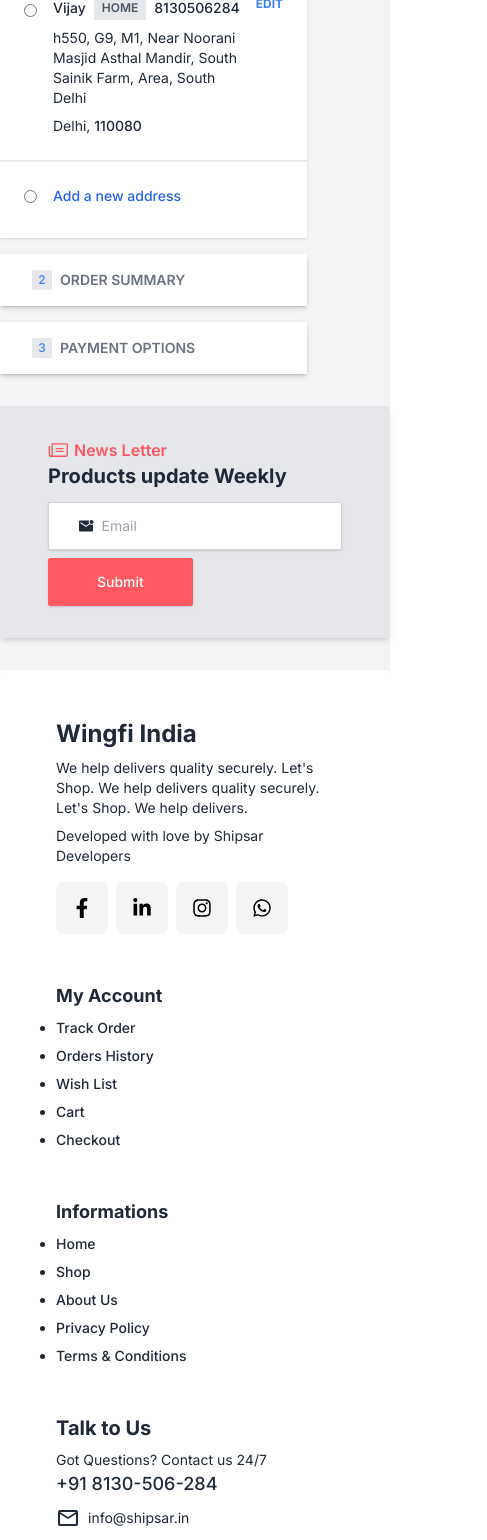
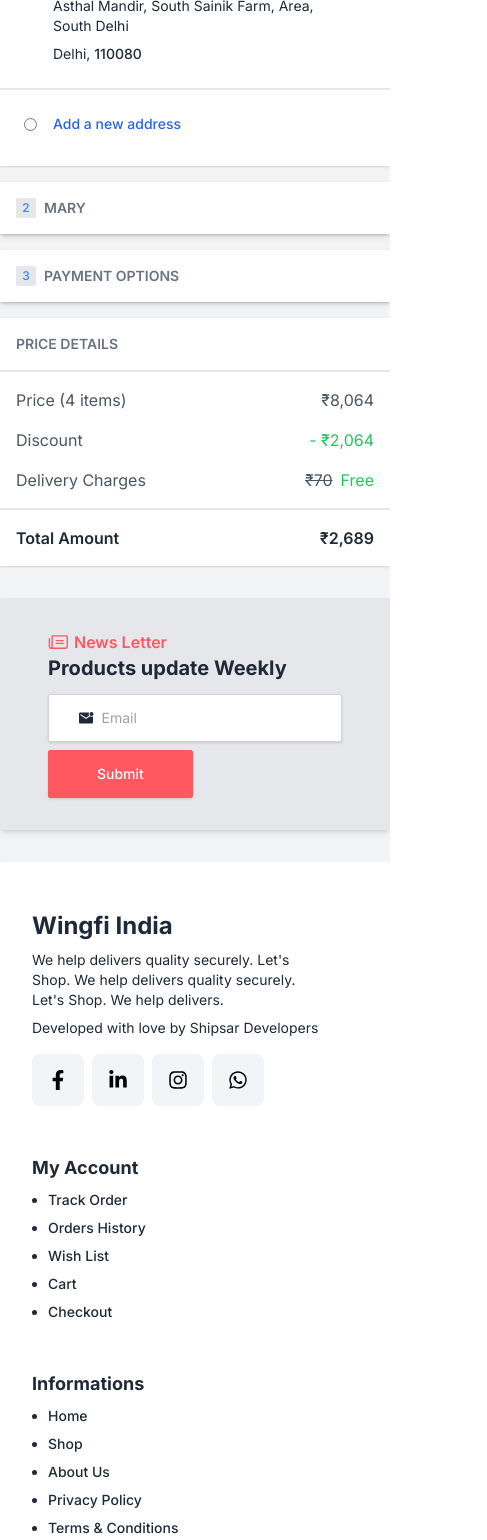
Before and after one commit to Be1newinner/wingfi-main, a Next.js app in the folder wingfi-main/: page /checkout in a window 390 px wide. Shown: the part 432-1972 px from the top of the page, 487 px wide, since content can reach past the window. Built offline with nearby package versions, Linux system fonts and the light colour scheme; no server answers.

Commit message:
1/08/2024

```diff
--- a/wingfi-main/src/app/cart/page.jsx
+++ b/wingfi-main/src/app/cart/page.jsx
@@ -15,11 +15,11 @@ export default function Cart() {
           marginLeft: "auto",
           marginRight: "auto",
         }}
-        className="my-8"
+        className="sm:my-8"
       >
-        <div className="flex w-full gap-4">
+        <div className="flex flex-col sm:flex-row w-full gap-4">
           <div className="bg-white basis-2/3 shadow">
-            <p className="text-white font-semibold text-sm p-4 px-8 shadow-md bg-blue-500">
+            <p className="text-white font-semibold text-sm p-4 px-4 sm:px-8 shadow-md bg-blue-500">
               CART ITEMS
             </p>
             <CartProductArray />
--- a/wingfi-main/src/app/checkout/components/PaymentOptions.tsx
+++ b/wingfi-main/src/app/checkout/components/PaymentOptions.tsx
@@ -18,7 +18,7 @@ export default function PaymentOptions({
 
   return checkoutSteps === 3 ? (
     <div className="bg-white shadow">
-      <p className="flex gap-2 text-white font-semibold text-sm p-4 px-8 shadow-md bg-blue-500">
+      <p className="flex gap-2 text-white font-semibold text-sm py-4 px-4 sm:px-8 shadow-md bg-blue-500 ">
         <div className="flex w-5 h-5 bg-white rounded-sm items-center justify-center">
           <span className="text-blue-600 text-xs font-medium">3</span>
         </div>
@@ -61,9 +61,9 @@ export default function PaymentOptions({
           </label>
         </div>
       </div>
-      <div className="px-8 py-4 flex items-center">
+      <div className="px-4 sm:px-8 py-4 flex flex-wrap w-full items-center">
         <span className="text-sm flex-1">
-          Order confirmation email will be sent to{" "}
+          Order confirmation email will be sent to
           <span className="font-semibold">be1newinner@gmail.com</span>
         </span>
         <button
@@ -76,7 +76,7 @@ export default function PaymentOptions({
     </div>
   ) : (
     <div className="bg-white shadow cursor-pointer">
-      <p className="flex gap-2 text-gray-500 font-semibold text-sm p-4 px-8 shadow-md bg-white">
+      <p className="flex gap-2 text-gray-500 font-semibold text-sm p-4 px-4 sm:px-8 shadow-md bg-white">
         <div className="flex w-5 h-5 bg-gray-200 rounded-sm items-center justify-center">
           <span className="text-blue-500 text-xs font-medium">3</span>
         </div>
--- a/wingfi-main/src/app/checkout/page.tsx
+++ b/wingfi-main/src/app/checkout/page.tsx
@@ -29,13 +29,13 @@ export default function Checkout() {
             marginLeft: "auto",
             marginRight: "auto",
           }}
-          className="my-8"
+          className="sm:my-8"
         >
-          <div className="flex w-full gap-4">
+          <div className="flex flex-col  w-full gap-4 sm:flex-row">
             <div className="basis-2/3 flex flex-col gap-4">
               {checkoutSteps === 1 ? (
                 <div className="bg-white shadow">
-                  <p className="flex gap-2 text-white font-semibold text-sm p-4 px-8 shadow-md bg-blue-500">
+                  <p className="flex gap-2 text-white font-semibold text-sm p-4 px-4 sm:px-8 shadow-md bg-blue-500">
                     <div className="flex w-5 h-5 bg-white rounded-sm items-center justify-center">
                       <span className="text-blue-600 text-xs font-medium">
                         1
@@ -59,7 +59,7 @@ export default function Checkout() {
                 </div>
               ) : (
                 <div className="bg-white shadow flex">
-                  <div className="flex gap-2 text-gray-500 font-semibold py-6 text-sm px-8 shadow-md bg-white flex-1">
+                  <div className="flex gap-2 text-gray-500 font-semibold py-6 text-sm px-4 sm:px-8 shadow-md bg-white flex-1">
                     <div className="flex w-5 h-5 bg-gray-200 rounded-sm items-center justify-center">
                       <span className="text-blue-500 text-xs font-medium">
                         1
@@ -88,7 +88,7 @@ export default function Checkout() {
 
               {checkoutSteps === 2 ? (
                 <div className="bg-white shadow">
-                  <p className="flex gap-2 text-white font-semibold text-sm p-4 px-8 shadow-md bg-blue-500">
+                  <p className="flex gap-2 text-white font-semibold text-sm p-4 px-4 sm:px-8 shadow-md bg-blue-500">
                     <div className="flex w-5 h-5 bg-white rounded-sm items-center justify-center">
                       <span className="text-blue-600 text-xs font-medium">
                         2
@@ -97,9 +97,9 @@ export default function Checkout() {
                     ORDER SUMMARY
                   </p>
                   <CartProductArray />
-                  <div className="px-8 py-4 flex items-center">
+                  <div className="px-4 sm:px-8 py-4 flex flex-col  items-center">
                     <span className="text-sm flex-1">
-                      Order confirmation email will be sent to{" "}
+                      Order confirmation email will be sent to
                       <span className="font-semibold">
                         be1newinner@gmail.com
                       </span>
@@ -114,13 +114,13 @@ export default function Checkout() {
                 </div>
               ) : (
                 <div className="bg-white shadow cursor-pointer">
-                  <p className="flex gap-2 text-gray-500 font-semibold text-sm p-4 px-8 shadow-md bg-white">
+                  <p className="flex gap-2 text-gray-500 font-semibold text-sm p-4 px-4 sm:px-8 shadow-md bg-white">
                     <div className="flex w-5 h-5 bg-gray-200 rounded-sm items-center justify-center">
                       <span className="text-blue-500 text-xs font-medium">
                         2
                       </span>
                     </div>
-                    ORDER SUMMARY
+                    MARY
                   </p>
                 </div>
               )}
--- a/wingfi-main/src/components/CartProduct/index.jsx
+++ b/wingfi-main/src/components/CartProduct/index.jsx
@@ -1,6 +1,8 @@
+import { SlMinus, SlPlus } from "react-icons/sl";
+
 export default function CartProduct({ sku, qty, title, mrp, price }) {
   return (
-    <div className="flex flex-col gap-4 border-y-2 border-gray-200 py-8 px-12">
+    <div className="flex flex-col gap-2  border-y-2 border-gray-200 py-8 px-4 sm:px-8">
       <div className="flex justify-between items-center">
         <div className="flex gap-4">
           <img
@@ -8,11 +10,12 @@ export default function CartProduct({ sku, qty, title, mrp, price }) {
             className="w-28 aspect-square rounded-md shadow-md"
             alt="product"
           />
-          <div className="flex flex-col gap-2">
+          <div className="flex  flex-col gap-2">
             <div className="flex flex-col">
               <span className="text-md font-medium my-0 py-0 leading-5 capitalize">
                 {title}
               </span>
+
               <span className="text-xs text-gray-500 my-0 py-0 leading-4">
                 Black, Lithium Polymer, Quick Charge 4.0 for Mobile
               </span>
@@ -25,10 +28,24 @@ export default function CartProduct({ sku, qty, title, mrp, price }) {
                   ₹{mrp}
                 </span>
                 <span className="font-semibold ">₹{price}</span>
+                <span className="font-semibold text-green-500 text-sm ">
+                  40% Off
+                </span>
               </p>
-              <p>Qty x {qty}</p>
+              {/* <p>Qty x {qty}</p> */}
             </div>
           </div>
+        </div>
+      </div>
+      <div className="flex gap-8 cursor-pointer">
+        <div className="flex gap-2 items-center">
+          <SlMinus className="text-xl" />
+          <div className="border-2 w-10 rounded-md text-center">{qty}</div>
+          <SlPlus className="text-xl" />
+        </div>
+        <div className="font-semibold uppercase flex gap-4 ">
+          <p className="hover:text-blue-500">save for later</p>
+          <p className="hover:text-blue-500">remove</p>
         </div>
       </div>
     </div>
--- a/wingfi-main/src/components/Footer/index.jsx
+++ b/wingfi-main/src/components/Footer/index.jsx
@@ -11,7 +11,7 @@ import { FiMapPin } from "react-icons/fi";
 
 export default function Footer() {
   return (
-    <footer className="footer mt-3 p-10 pt-12 bg-white text-base-content rounded flex flex-col">
+    <footer className="footer mt-3 p-4 sm:p-10  pt-12 bg-white text-base-content rounded flex flex-col">
       <div
         style={{
           maxWidth: 1200,
@@ -63,10 +63,10 @@ export default function Footer() {
         </div>
 
         {/* 2nd Column */}
-        <div>
+        <div >
           <h3 className="text-lg font-bold">My Account</h3>
           <ul
-            className="flex flex-col gap-2 mt-2"
+            className="flex flex-col gap-2 mt-2 pl-4 sm:pl-0"
             style={{
               listStyleType: "disc",
             }}
@@ -93,7 +93,7 @@ export default function Footer() {
         <div>
           <h3 className="text-lg font-bold">Informations</h3>
           <ul
-            className="flex flex-col gap-2 mt-2"
+            className="flex flex-col gap-2 mt-2 pl-4 sm:pl-0"
             style={{
               listStyleType: "disc",
             }}
--- a/wingfi-main/src/components/ProductViewSm/ProductViewList2.jsx
+++ b/wingfi-main/src/components/ProductViewSm/ProductViewList2.jsx
@@ -51,22 +51,24 @@ export default function ProductViewList2({ item, key }) {
           </span>
           <span className="text-error font-semibold">₹{item?.price}/-</span>
         </div>
-        <div className="flex gap-2 flex-wrap items-end">
+        <div className="flex gap-2 ">
           <Link
             href={"/shop/" + item?.slug}
-            className="btn btn-sm btn-error flex-1 border border-gray-300 shadow rounded-sm text-white font-medium min-w-16"
+            className="btn btn-sm btn-error sm:flex-1 border border-gray-300 shadow rounded-sm text-white font-medium min-w-16"
           >
             View
           </Link>
           <button
-            className="btn btn-sm btn-outline btn-error flex-1 border shadow flex-1 rounded-sm font-medium"
+            className="btn btn-sm btn-outline btn-error sm:flex-1 border shadow rounded-sm "
             onClick={() => {
               dispatch(
                 addInWishlist(JSON.stringify({ ...item, sku: item.sku }))
               );
             }}
           >
-            <FaRegHeart /> wishlist
+            <div className="flex gap-1 items-center">
+              <FaRegHeart /> wishlist
+            </div>
           </button>
         </div>
       </div>
--- a/wingfi-main/src/components/UserFeedBack/UserFeedBack2.jsx
+++ b/wingfi-main/src/components/UserFeedBack/UserFeedBack2.jsx
@@ -45,14 +45,15 @@ export default function UserFeedBack2({ rating, reviewsCount }) {
         <h1 className="text-2xl font-bold flex gap-2 mt-1 items-center">
           <FaStar /> {rating} {rating && "&"} {reviewsCount} Users&apos; Reviews
         </h1>
-        <div className="flex gap-12 flex-wrap pt-4 flex-col sm:flex-row">
+        <div className="flex gap-12 flex-wrap pt-4  flex-col sm:flex-row">
           {feedbackList?.slice(0, 3)?.map((item, index) => (
             <div
               key={item.id}
               style={{
                 flex: "1 0 24%",
-                marginTop: index % 2 === 1 ? 60 : 0,
+                // marginTop: index % 2 === 1 ? 60 : 0,
               }}
+              className={`mt-0 ${index % 2 === 1 ? 'sm:mt-16' : 'mt-0'}`}
             >
               <div className="mb-4 flex gap-1 ml-1">
                 <Image
@@ -60,14 +61,14 @@ export default function UserFeedBack2({ rating, reviewsCount }) {
                   width={40}
                   height={40}
                   alt=""
-                  className="rounded rounded-lg shadow"
+                  className=" rounded-lg shadow"
                 />
                 <div className="flex flex-col">
                   <h2 className="text-sm">{item?.name}</h2>
                   <h3 className="text-xs text-gray-500">{item?.profession}</h3>
                 </div>
               </div>
-              <div className="bg-white p-4 border shadow shadow-lg rounded rounded-xl">
+              <div className="bg-white p-4 border shadow-lg rounded-xl">
                 <p>{item?.desc}</p>
               </div>
             </div>
```
